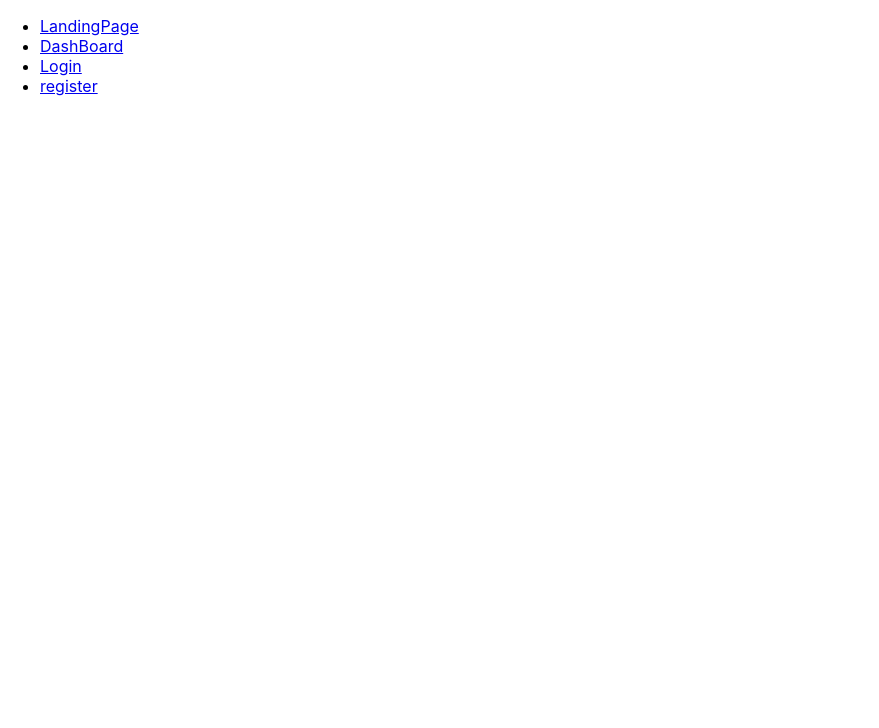
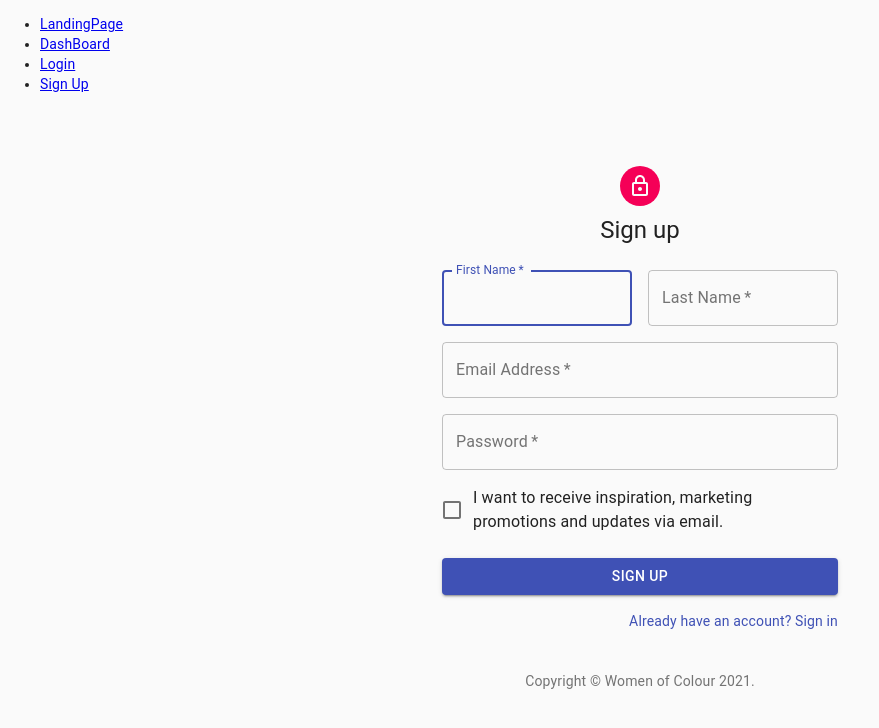
Before and after one commit to kimchirice/woc, a React (Create React App) app in the folder web/: page /signUp in a window 1280 px wide. Shown: the top 728 px of the page, without its empty margins (0-879 px from the left). Built offline with nearby package versions, Linux system fonts and the light colour scheme; no server answers.

Commit message:
[Add] add signup form, install the @material-ui/icons

```diff
--- a/web/package.json
+++ b/web/package.json
@@ -4,6 +4,7 @@
     "private": true,
     "dependencies": {
         "@material-ui/core": "^4.11.3",
+        "@material-ui/icons": "^4.11.2",
         "@testing-library/jest-dom": "^5.11.9",
         "@testing-library/react": "^11.2.5",
         "@testing-library/user-event": "^12.8.3",
--- a/web/src/app/App.jsx
+++ b/web/src/app/App.jsx
@@ -21,7 +21,7 @@
                 <Route exact path="/" component={() => <Pages.Landing status={status} msg={msg} color="green" />} />
                 <Route path="/user" component={Pages.UserDashBoard} />
                 <Route path="/login" component={Pages.Login} />
-                <Route path="/register" component={Pages.Register} />
+                <Route path="/signUp" component={Pages.SignUp} />
             </Layout>
         </BrowserRouter>
     );
--- a/web/src/components/navbar/NavBar.jsx
+++ b/web/src/components/navbar/NavBar.jsx
@@ -8,7 +8,7 @@
             <NavLink dir="/">LandingPage</NavLink>
             <NavLink dir="/user">DashBoard</NavLink>
             <NavLink dir="/login">Login</NavLink>
-            <NavLink dir="/register">register</NavLink>
+            <NavLink dir="/signUp">Sign Up</NavLink>
         </ul>
     );
 };
--- a/web/src/pages/Pages.js
+++ b/web/src/pages/Pages.js
@@ -5,5 +5,5 @@
 export { default as Landing } from "./landing/Landing";
 export { default as UserDashBoard } from "./userDash/UserDash";
 
-export { default as Register } from "./register/Register";
+export { default as SignUp } from "./signUp/SignUp";
 export { default as Login } from "./login/Login";
--- a/web/src/pages/register/Register.jsx
+++ /dev/null
@@ -1,15 +0,0 @@
-import React from "react";
-
-/*
-    Register page
-*/
-
-const Register = () => {
-    return (
-        <div>
-            <p>Register Page</p>
-        </div>
-    );
-};
-
-export default Register;
--- /dev/null
+++ b/web/src/pages/signUp/SignUp.jsx
@@ -0,0 +1,141 @@
+import React from 'react';
+import Avatar from '@material-ui/core/Avatar';
+import Button from '@material-ui/core/Button';
+import CssBaseline from '@material-ui/core/CssBaseline';
+import TextField from '@material-ui/core/TextField';
+import FormControlLabel from '@material-ui/core/FormControlLabel';
+import Checkbox from '@material-ui/core/Checkbox';
+import Link from '@material-ui/core/Link';
+import Grid from '@material-ui/core/Grid';
+import Box from '@material-ui/core/Box';
+import LockOutlinedIcon from '@material-ui/icons/LockOutlined';
+import Typography from '@material-ui/core/Typography';
+import { makeStyles } from '@material-ui/core/styles';
+import Container from '@material-ui/core/Container';
+
+function Copyright() {
+  return (
+    <Typography variant="body2" color="textSecondary" align="center">
+      {'Copyright © '}
+      <Link color="inherit" href="https://womenofcolour.org.au/">
+        Women of Colour
+      </Link>{' '}
+      {new Date().getFullYear()}
+      {'.'}
+    </Typography>
+  );
+}
+
+const useStyles = makeStyles((theme) => ({
+  paper: {
+    marginTop: theme.spacing(8),
+    display: 'flex',
+    flexDirection: 'column',
+    alignItems: 'center',
+  },
+  avatar: {
+    margin: theme.spacing(1),
+    backgroundColor: theme.palette.secondary.main,
+  },
+  form: {
+    width: '100%', // Fix IE 11 issue.
+    marginTop: theme.spacing(3),
+  },
+  submit: {
+    margin: theme.spacing(3, 0, 2),
+  },
+}));
+
+export default function SignUp() {
+  const classes = useStyles();
+
+  return (
+    <Container component="main" maxWidth="xs">
+      <CssBaseline />
+      <div className={classes.paper}>
+        <Avatar className={classes.avatar}>
+          <LockOutlinedIcon />
+        </Avatar>
+        <Typography component="h1" variant="h5">
+          Sign up
+        </Typography>
+        <form className={classes.form} noValidate>
+          <Grid container spacing={2}>
+            <Grid item xs={12} sm={6}>
+              <TextField
+                autoComplete="fname"
+                name="firstName"
+                variant="outlined"
+                required
+                fullWidth
+                id="firstName"
+                label="First Name"
+                autoFocus
+              />
+            </Grid>
+            <Grid item xs={12} sm={6}>
+              <TextField
+                variant="outlined"
+                required
+                fullWidth
+                id="lastName"
+                label="Last Name"
+                name="lastName"
+                autoComplete="lname"
+              />
+            </Grid>
+            <Grid item xs={12}>
+              <TextField
+                variant="outlined"
+                required
+                fullWidth
+                id="email"
+                label="Email Address"
+                name="email"
+                autoComplete="email"
+              />
+            </Grid>
+            <Grid item xs={12}>
+              <TextField
+                variant="outlined"
+                required
+                fullWidth
+                name="password"
+                label="Password"
+                type="password"
+                id="password"
+                autoComplete="current-password"
+              />
+            </Grid>
+            <Grid item xs={12}>
+              <FormControlLabel
+                control={<Checkbox value="allowExtraEmails" color="primary" />}
+                label="I want to receive inspiration, marketing promotions and updates via email."
+              />
+            </Grid>
+          </Grid>
+          <Button
+            type="submit"
+            fullWidth
+            variant="contained"
+            color="primary"
+            className={classes.submit}
+          >
+            Sign Up
+          </Button>
+          <Grid container justify="flex-end">
+            <Grid item>
+              <Link href="/login" variant="body2">
+                Already have an account? Sign in
+              </Link>
+
+            </Grid>
+          </Grid>
+        </form>
+      </div>
+      <Box mt={5}>
+        <Copyright />
+      </Box>
+    </Container>
+  );
+}
```
Also changed, not shown: web/public/manifest.json, 2 other files (tests, documents, lock files or other folders).
